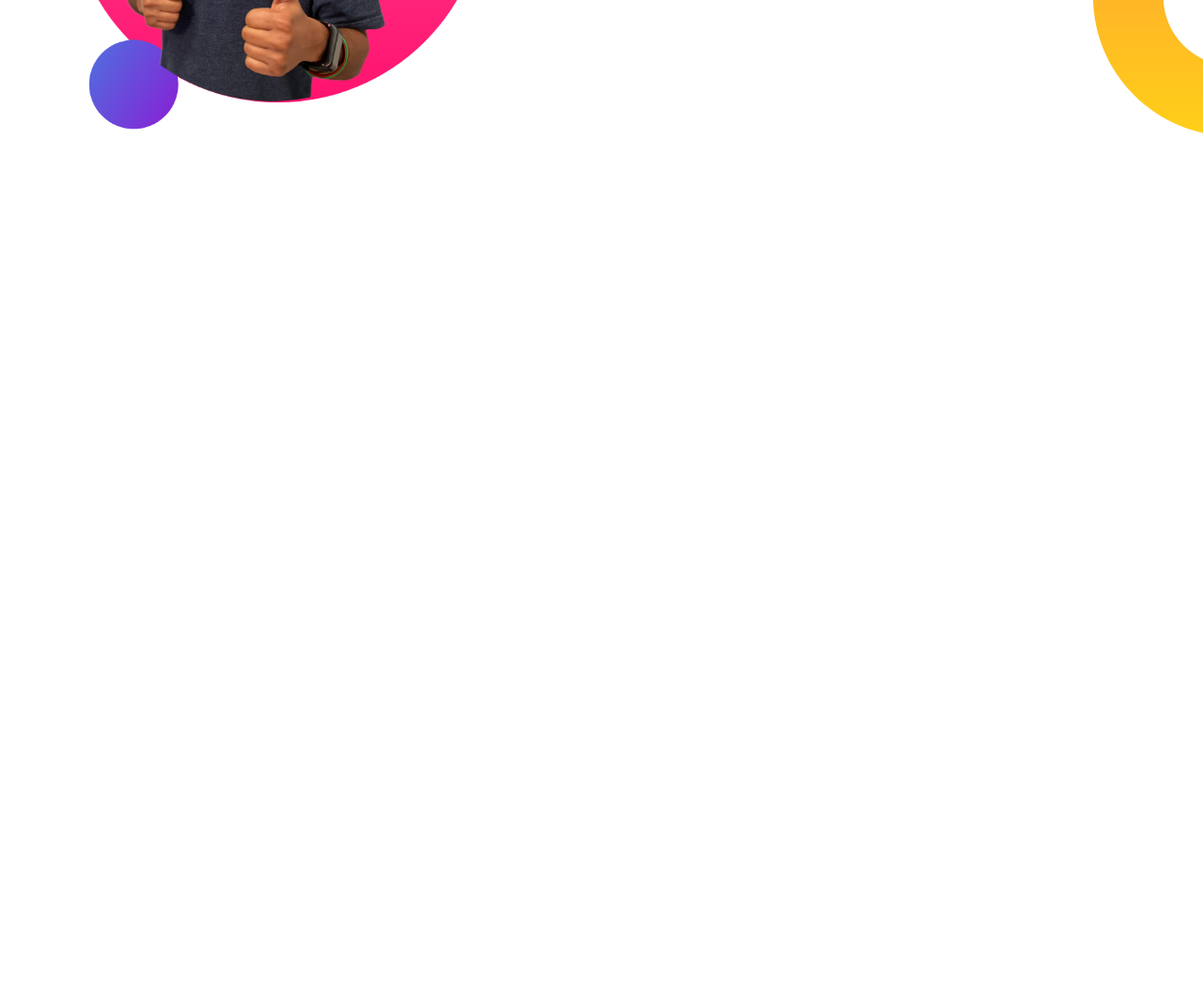
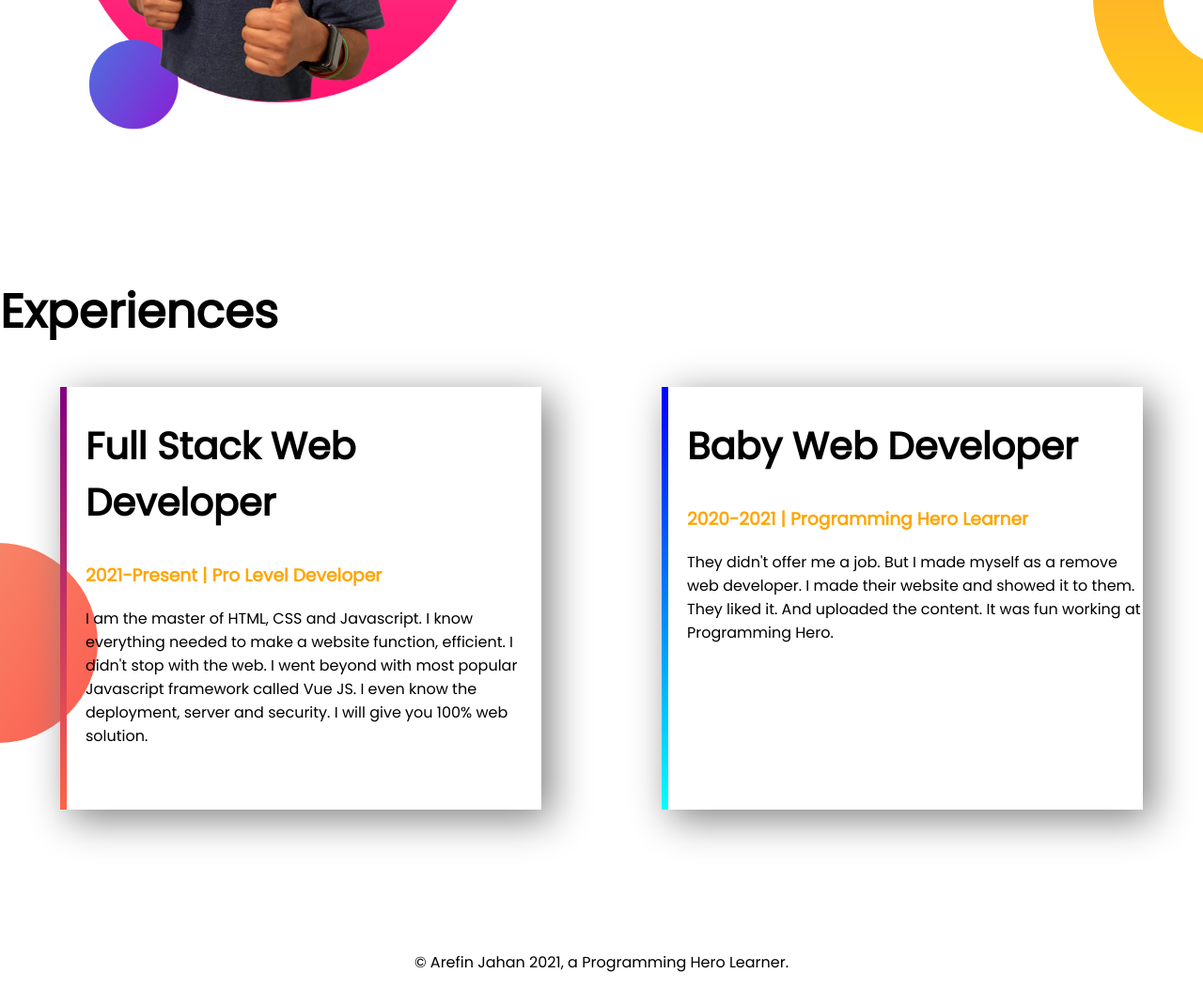
Before and after one commit to Arefin890/developer-portfolio, a plain HTML site: page index.html in a window 1280 px wide. Shown: the part 979-2032 px from the top of the page at 94% size. Before the commit the page ends 1274 px from the top, so only its background shows below. Drawn offline with Linux system fonts and the light colour scheme.

Commit message:
experience and footer added

```diff
--- a/index.html
+++ b/index.html
@@ -13,7 +13,7 @@
 </head>
 
 <body>
-    <section class="top-banner">
+    <section class="top-banner flexible-container">
         <div class="half-width">
             <h1>Welcome To</h1>
             <h1><span class="orange-color">Arefin Jahan</span> World !</h1>
@@ -27,18 +27,41 @@
         </div>
         <div class="half-width"><img src="images/arefin-pic.png" alt=""></div>
     </section>
-    <section class="dream-big">
+    <section class="dream-big flexible-container">
         <div class="half-width">
             <img src="images/jhankar2.png" alt="">
         </div>
         <div class="half-width">
-            <h2>Dream Big</h2>
+            <h1>Dream Big</h1>
             <h3>Become a web developer</h3>
             <p>I already learned the basic HTML and CSS. I can build any simple website. I can even teach my grandma how
                 to make simple website. My goal is to build 3 websites and learn advanced topics.</p>
             <a class="link-button" target="_blank" href="">DOWNLOAD RESUME</a>
         </div>
     </section>
+    <section class="experience-area">
+        <h1>Experiences</h1>
+        <div class="flexible-container">
+            <div id="full-stack-experience" class="experience-item">
+                <h2>Full Stack Web Developer</h2>
+                <h3 class="orange-color">2021-Present | Pro Level Developer</h3>
+                <p>I am the master of HTML, CSS and Javascript. I know everything needed to make a website function,
+                    efficient. I didn't stop with the web. I went beyond with most popular Javascript framework called
+                    Vue
+                    JS. I even know the deployment, server and security. I will give you 100% web solution.</p>
+            </div>
+            <div id="web-dev-experience" class="experience-item">
+                <h2>Baby Web Developer</h2>
+                <h3 class="orange-color">2020-2021 | Programming Hero Learner</h3>
+                <p>They didn't offer me a job. But I made myself as a remove web developer. I made their website and
+                    showed
+                    it to them. They liked it. And uploaded the content. It was fun working at Programming Hero.</p>
+            </div>
+        </div>
+    </section>
+    <footer>
+        <p>© Arefin Jahan 2021, a Programming Hero Learner.</p>
+    </footer>
 
 </body>
 
--- a/style.css
+++ b/style.css
@@ -10,10 +10,13 @@
 h1{
     font-size: 50px;
 }
+h2{
+    font-size: 40px;
+}
 .orange-color{
     color: orange;
 }
-section{
+.flexible-container{
     display: flex;
     margin-bottom: 150px;
 }
@@ -39,3 +42,31 @@
     background-position: right;
     background-position-y: bottom;
 }
+/* experience section */
+.experience-area{
+    background-image: url(images/exp-bg.png);
+    background-repeat: no-repeat;
+    background-position: left;
+    background-position-y: 80%;
+}
+.experience-item{
+    width: 40%;
+    margin-left: 5%;
+    margin-right: 5%;
+    padding-left: 20px;
+    padding-bottom: 50px;
+    box-shadow: 10px 10px 40px gray;
+}
+#web-dev-experience{
+    border-left: 7px solid;
+    border-image: linear-gradient(blue,cyan);
+    border-image-slice: 1;
+}
+#full-stack-experience{
+    border-left: 7px solid;
+    border-image: linear-gradient(purple,tomato);
+    border-image-slice: 1;
+}
+footer p{
+    text-align: center;
+}
```
